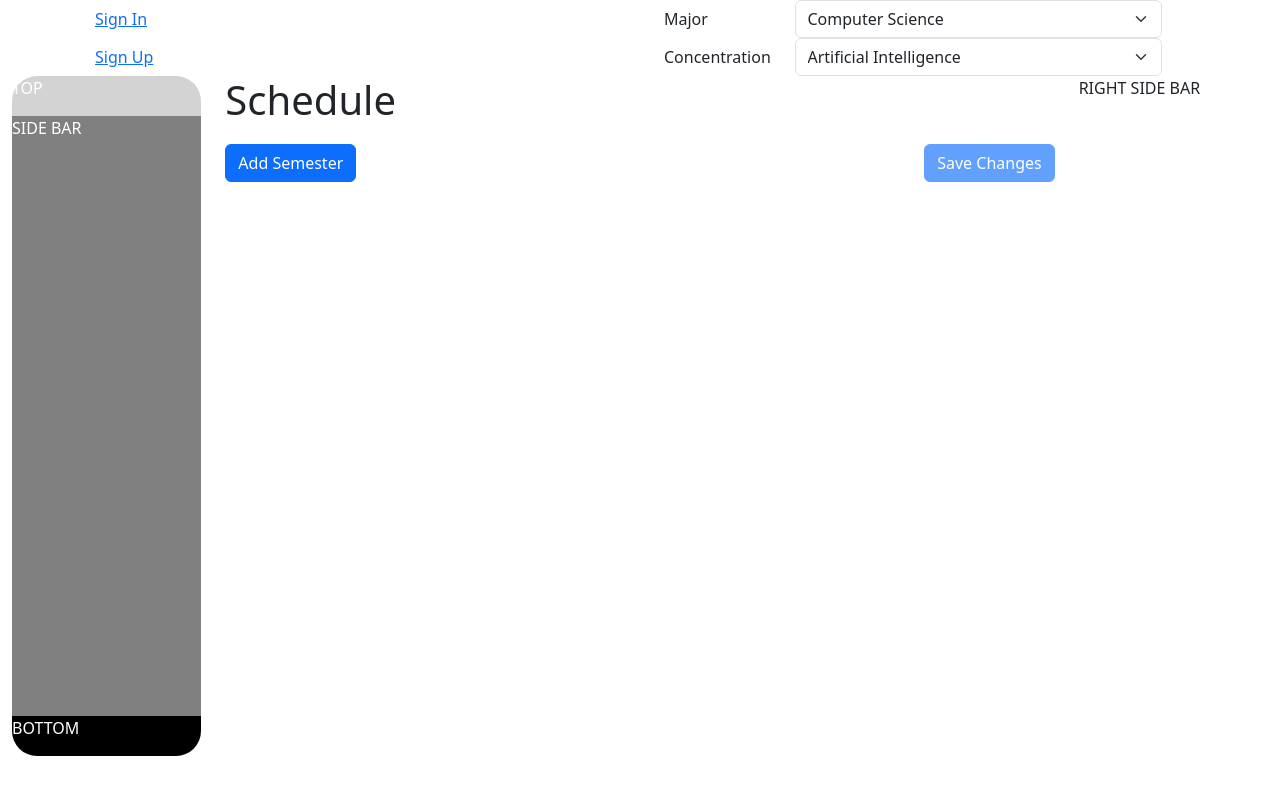
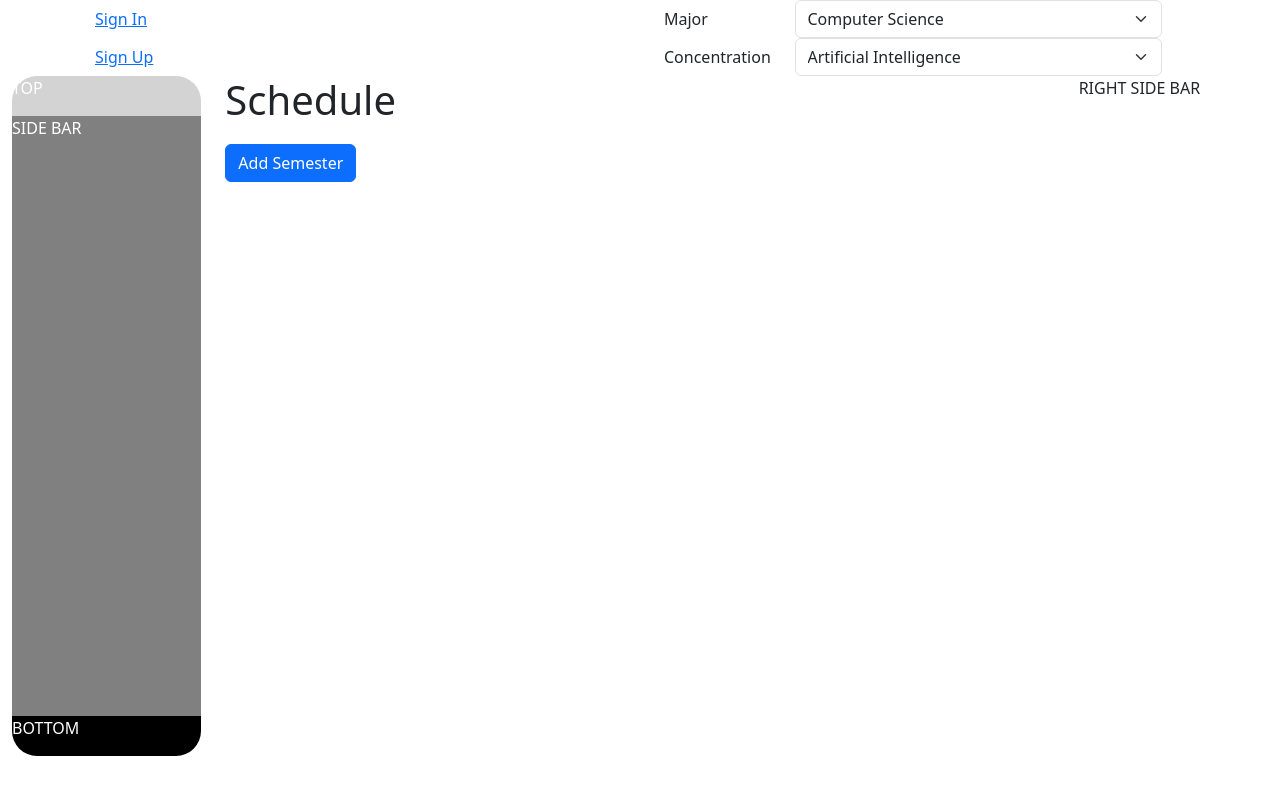
Before and after one commit to TK94975/MS_What_IF, a React (Create React App) app in the folder client/: page / in a window 1280 px wide. Shown: the top 794 px of the page. Built offline with nearby package versions, Linux system fonts and the light colour scheme.

Commit message:
save only if sign in

```diff
--- a/client/src/components/ScheduleContainer.js
+++ b/client/src/components/ScheduleContainer.js
@@ -269,12 +269,12 @@ const ScheduleContainer =  ({isUserSignedIn}) => {
                 </Col>
 
                 <Col style={{ textAlign: 'right' }}>
-                    <Button
+                    {isUserSignedIn && <Button
                     disabled={!changesMade}
                     onClick={handleSave}
                     >
                         {saveButtonText}
-                    </Button>
+                    </Button>}
                 </Col>
 
 
```
